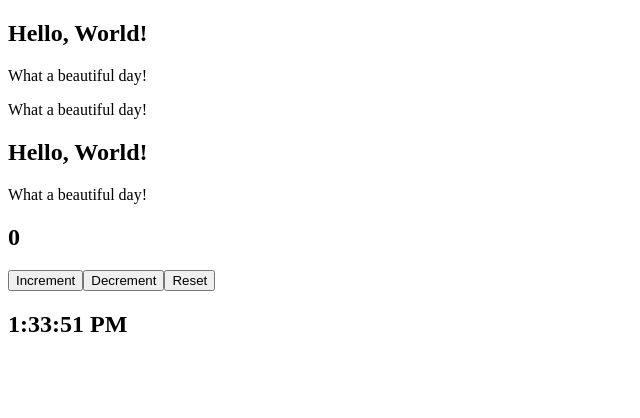
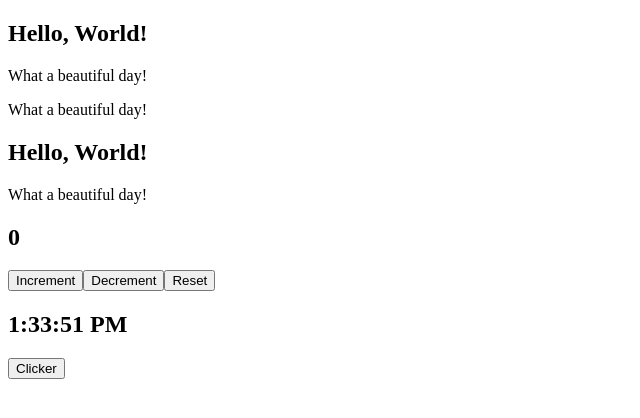
Before and after one commit to Eno-Mario/react, a React (Vite) app: page / in a window 1280 px wide. Shown: the top 418 px of the page, without its empty margins (0-640 px from the left). Built offline with nearby package versions, Linux system fonts and the light colour scheme.

Commit message:
soluzione

```diff
--- a/src/App.jsx
+++ b/src/App.jsx
@@ -5,6 +5,7 @@ import Welcome from "./Welcome";
 import AlertClock from "./AlertClock";
 import Counter from "./Counter";
 import Clock from "./Clock";
+import MouseClicker from "./MouseClicker";
 
 function App() {
   function handleShowCurrentTime () {
@@ -20,6 +21,7 @@ function App() {
       <Hello /> {/* yes we can use component Hello more than once! */}
       <Counter />
       <Clock/>
+      <MouseClicker/>
     </div>
   );
 }
--- /dev/null
+++ b/src/MouseClicker.jsx
@@ -0,0 +1,9 @@
+function MouseClicker({name="one"}) {
+    function handleButtonEvent(event) {
+        console.log(event.target.name)
+    }
+
+    return <button name={name} onClick={handleButtonEvent}>Clicker</button>
+}
+
+export default MouseClicker
```
Also changed, not shown: 1 other file (tests, documents, lock files or other folders).
